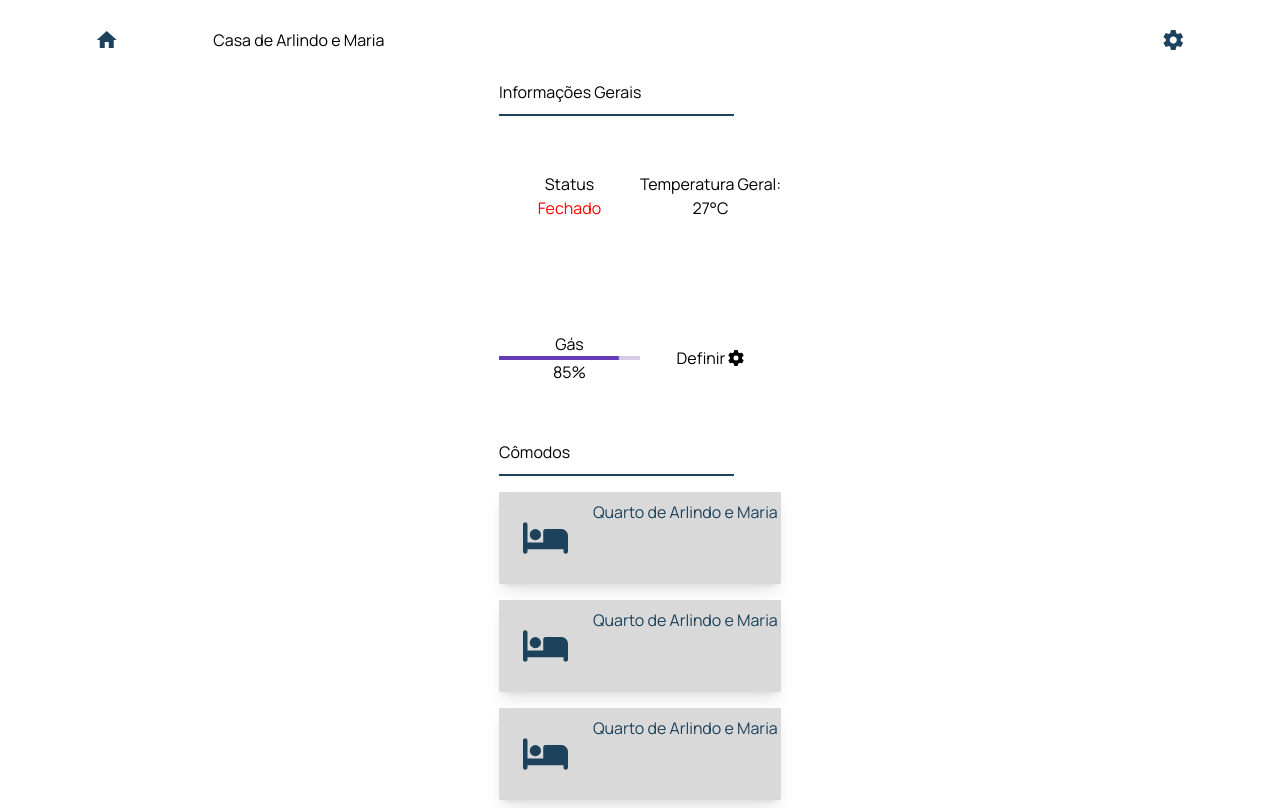
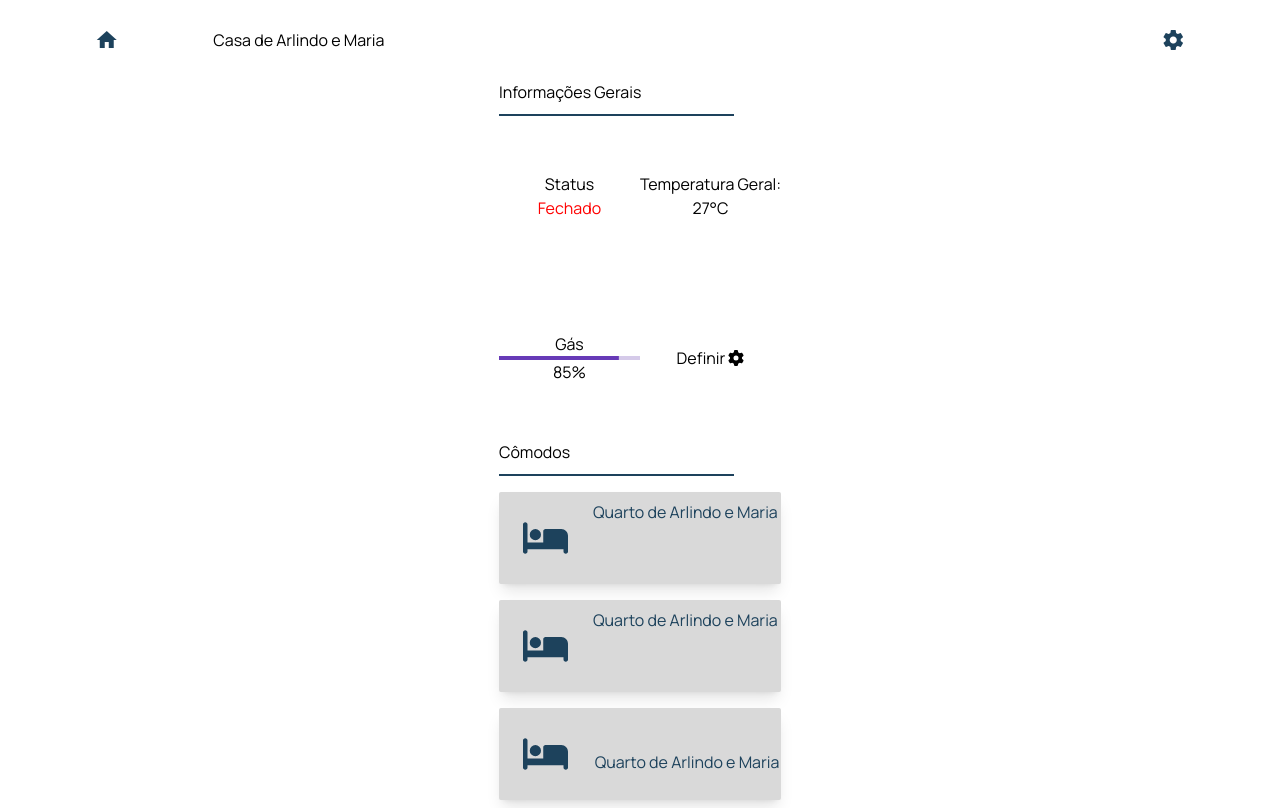
Before and after one commit to Gabriel-Tabarelli/Casa-Inteligente, an Angular app: page /tela-inicial in a window 1280 px wide. Built offline with nearby package versions, Linux system fonts and the light colour scheme.

Commit message:
centraliza texto do menu principal

```diff
--- a/src/app/app.component.html
+++ b/src/app/app.component.html
@@ -60,7 +60,7 @@
                           <fa-icon [icon]="faBed" class="text-4xl text-corPrimaria"></fa-icon>
                       </div>
                       <div class="flex w-4/6 h-full">
-                          <div class="flex w-full h-full mt-2">
+                          <div class="flex w-full h-full justify-center items-center mt-2">
                               <h2 class="text-corPrimaria">Quarto de Arlindo e Maria</h2>
                           </div>
                       </div>
```
